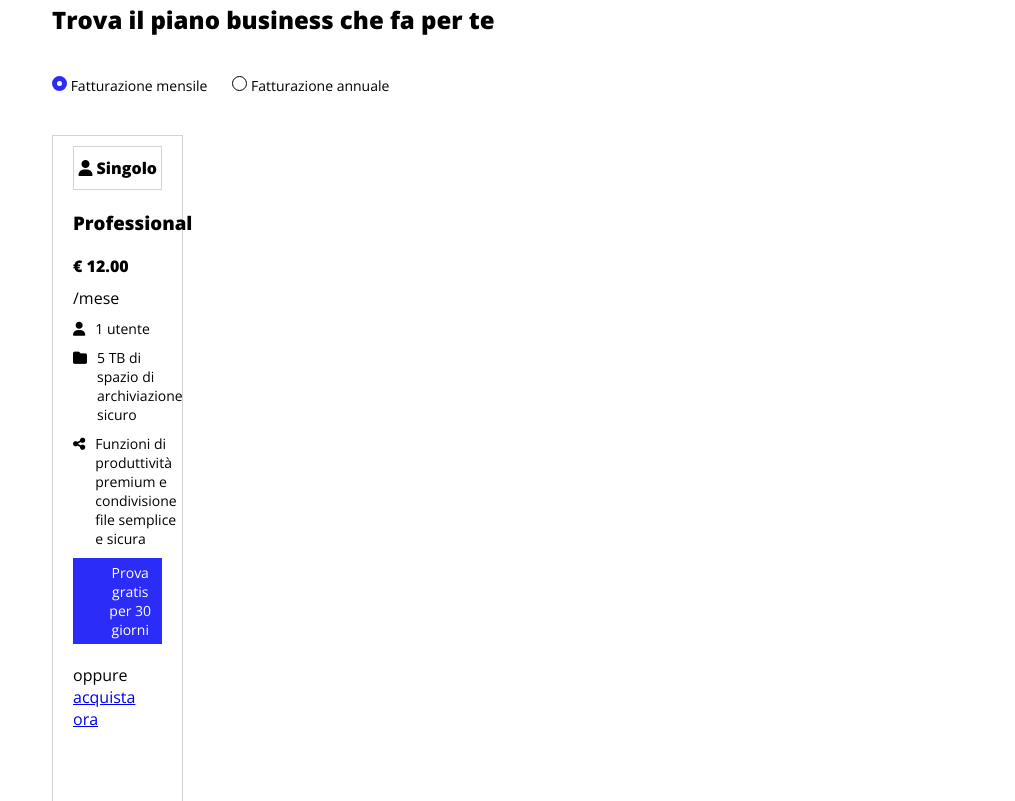
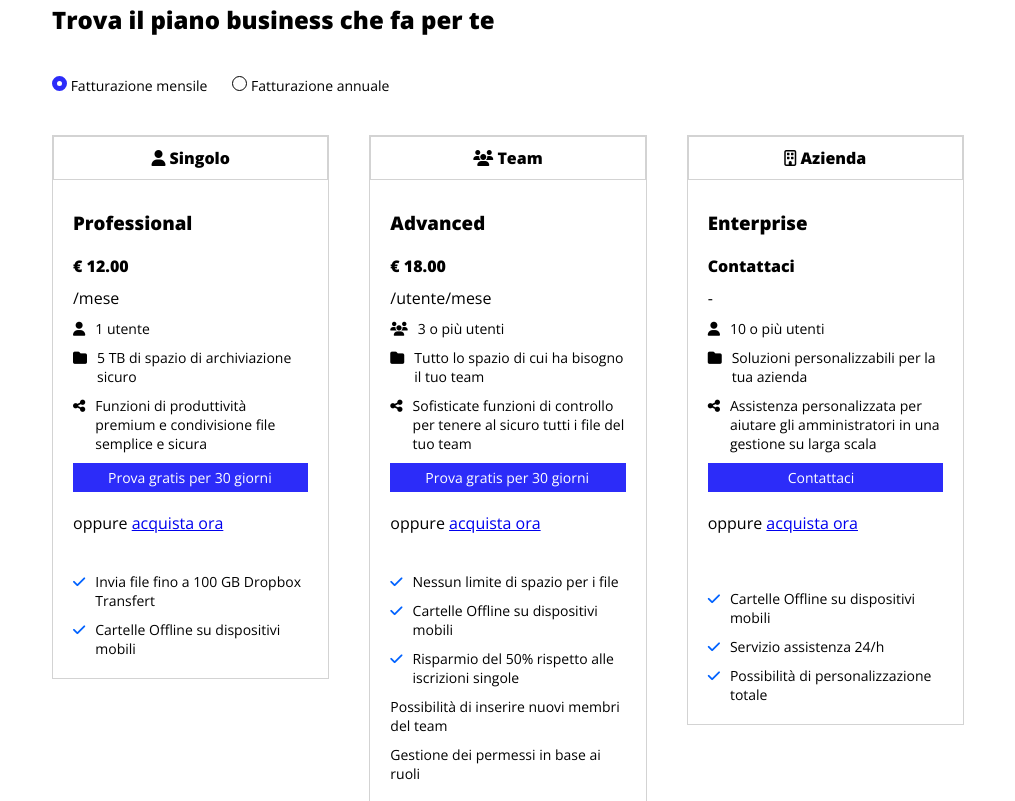
Before and after one commit to Polvere243/htmlcss-dropbox, a plain HTML site: page index.html in a window 1280 px wide. Shown: the part 773-1574 px from the top of the page, without its empty margins (112-1127 px from the left). Drawn offline with nearby package versions, Linux system fonts and the light colour scheme.

Commit message:
trying to fix columns

```diff
--- a/css/style.css
+++ b/css/style.css
@@ -86,6 +86,10 @@ h6{
     margin-bottom: 20px;
     color: white;
     text-align: center;
+    text-decoration: none;
+}
+
+.large{
     padding-left: 35px;
 }
 
@@ -106,7 +110,12 @@ h6{
     width: 100%;
     display: flex;
     flex-wrap: wrap;
-    gap: 60px;
+    margin: 0 -20px;
+}
+
+.col{
+    padding: 0 20px;
+    width: calc(100% / 3);
 }
 
 .card.plans{
@@ -114,8 +123,7 @@ h6{
 }
 
 
-.card{
-    width: calc(100% / 3 - 40px );
+.card-content{
     padding: 10px 20px;
 }
 
```
